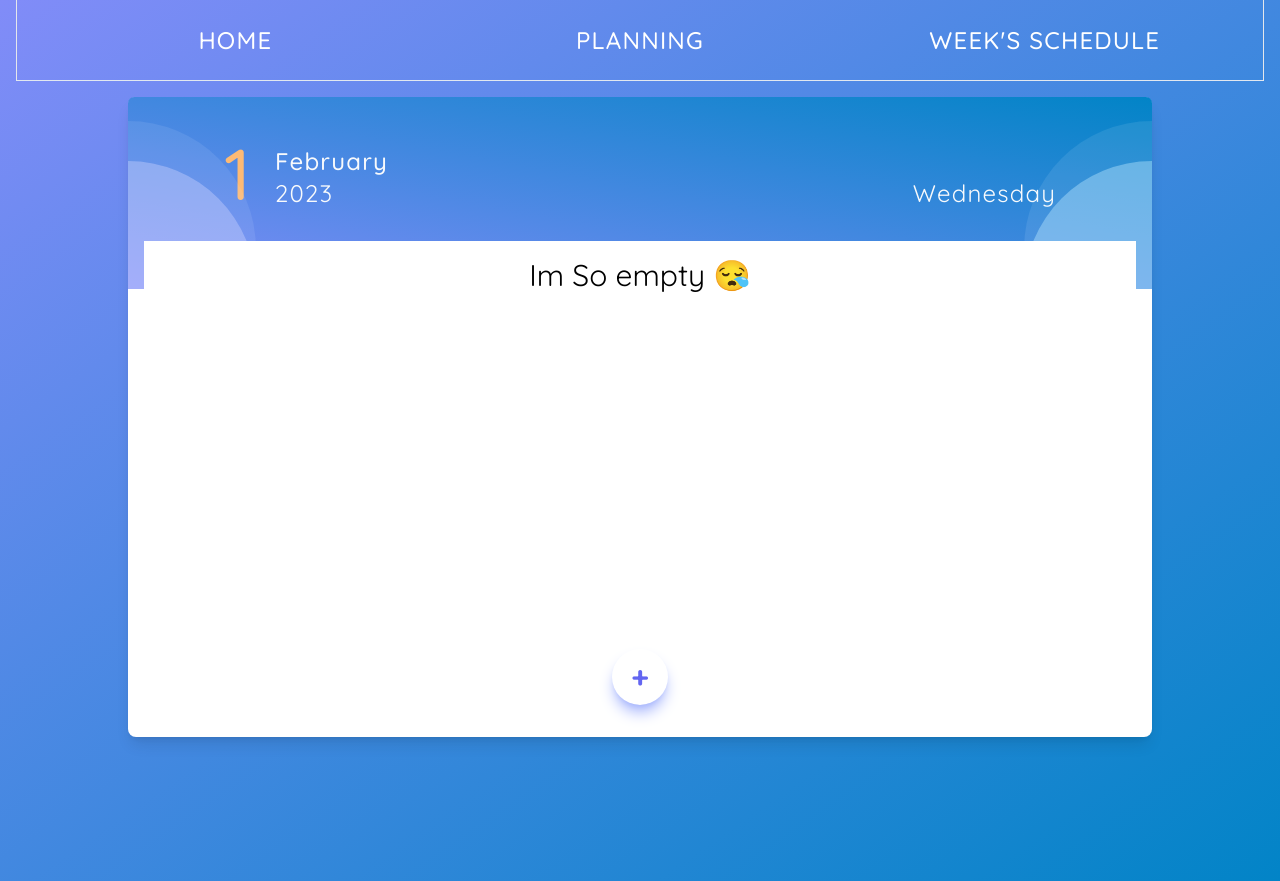
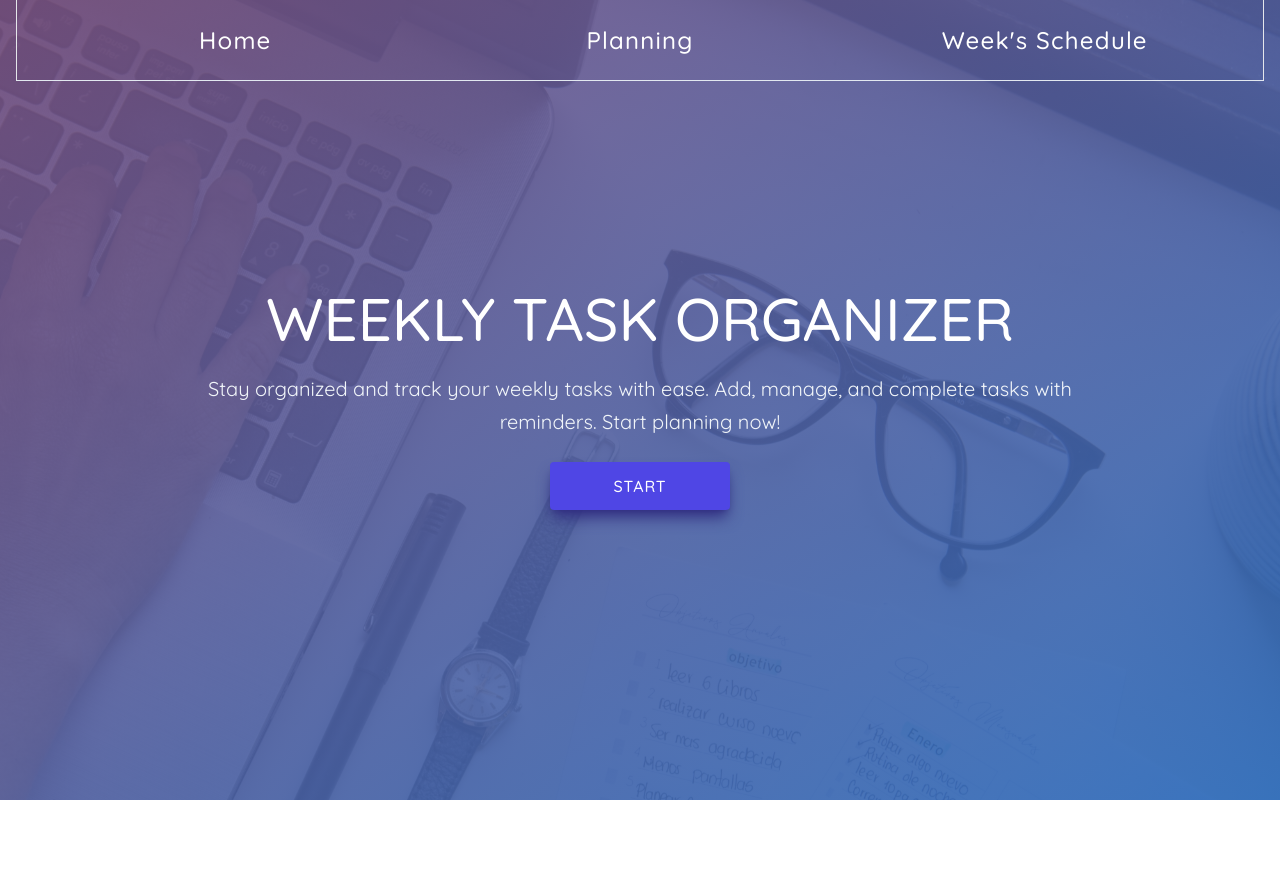
Before and after one commit to RedouaneAjgagal/weekly-task-organizer, a React (Vite) app: page / in a window 1280 px wide. After the commit the page ends 800 px from the top, so only its background shows below. Built offline with nearby package versions, Linux system fonts and the light colour scheme.

Commit message:
Add home page UI

```diff
--- a/src/App.tsx
+++ b/src/App.tsx
@@ -1,15 +1,17 @@
 import TodoCard from "./components/TodoCard"
 import NavbarContainer from "./components/NavbarContainer"
+import Home from "./components/Home"
 
 function App() {
+  const bg = 'from-sky-600 to-indigo-400'
   return (
-    <div className="bg-gradient-to-tl from-sky-600 to-indigo-400">
+    <div className="flex flex-col  min-h-screen bg-hero bg-cover">
       <nav className="flex justify-center md:px-4">
         <NavbarContainer />
       </nav>
-      <main className="flex justify-center min-h-screen py-4 md:p-4">
-        <TodoCard />
-      </main>
+
+      {/* <TodoCard /> */}
+      <Home />
     </div>
   )
 }
--- /dev/null
+++ b/src/components/Home.tsx
@@ -0,0 +1,15 @@
+import img from '../assets/home-page.jpg'
+const Home = () => {
+    return (
+        <main className="text-center flex flex-col items-center">
+            <div className='flex flex-col items-center w-full max-w-4xl gap-6 mt-52 px-2 sm:px-4'>
+                <h1 className='text-5xl uppercase font-medium text-white sm:text-6xl'>Weekly Task Organizer</h1>
+                <p className='text-lg leading-relaxed text-slate-100 sm:text-xl sm:leading-relaxed'>Stay organized and track your weekly tasks with ease. Add, manage, and complete tasks with reminders. Start planning now!</p>
+                <button className='tracking-wider font-medium uppercase py-3 px-16 bg-indigo-600 rounded text-white shadow-lg shadow-indigo-900 ease-in-out duration-300 hover:bg-white hover:text-indigo-700'>Start</button>
+            </div>
+        </main>
+
+    )
+}
+
+export default Home
--- a/src/components/NavbarContainer.tsx
+++ b/src/components/NavbarContainer.tsx
@@ -20,9 +20,9 @@ const NavbarContainer = () => {
         <>
             <button onClick={menuHandler} className={`text-[2rem] px-4 pt-1 pb-2 rounded-b-full transit relative z-40 ${isOpen ? 'bg-slate-700 text-white' : 'bg-white'} md:hidden`}>{isOpen ? <MdOutlineClose /> : <FaGripLines />}</button>
             <ul className={`${isOpen ? 'fixed top-0 min-h-screen z-30 w-full bg-white ease-in-out duration-300' : 'fixed -top-full min-h-screen z-10 w-full bg-white ease-in-out duration-300'} flex flex-col justify-center items-center gap-4 md:top-0 md:flex-row md:min-h-fit md:py-4 md:relative md:max-w-7xl md:w-full md:px-4 md:bg-transparent md:border md:border-b-slate-200 md:border-t-0 md:gap-0`}>
-                <li className='w-full'><a href="#" className='text-2xl font-medium uppercase tracking-wider flex justify-center py-2 ease-out duration-300 hover:bg-gray-300 md:text-white md:hover:bg-indigo-400 '>Home</a></li>
-                <li className='w-full'><a href="#" className='text-2xl font-medium uppercase tracking-wider flex justify-center py-2 ease-out duration-300 hover:bg-gray-300 md:text-white md:hover:bg-indigo-400 '>planning</a></li>
-                <li className='w-full'><a href="#" className='text-2xl font-medium uppercase tracking-wider flex justify-center py-2 ease-out duration-300 hover:bg-gray-300 md:text-white md:hover:bg-indigo-400 '>week's schedule</a></li>
+                <li className='w-full'><a href="#" className='text-2xl font-medium uppercase tracking-wider flex justify-center py-2 ease-out duration-300 hover:bg-gray-300 md:text-white md:hover:bg-indigo-400 md:capitalize'>Home</a></li>
+                <li className='w-full'><a href="#" className='text-2xl font-medium uppercase tracking-wider flex justify-center py-2 ease-out duration-300 hover:bg-gray-300 md:text-white md:hover:bg-indigo-400 md:capitalize'>planning</a></li>
+                <li className='w-full'><a href="#" className='text-2xl font-medium uppercase tracking-wider flex justify-center py-2 ease-out duration-300 hover:bg-gray-300 md:text-white md:hover:bg-indigo-400 md:capitalize'>week's schedule</a></li>
             </ul>
         </>
     )
--- a/src/components/TodoCard.tsx
+++ b/src/components/TodoCard.tsx
@@ -7,6 +7,7 @@ import FormContainer from './FormContainer'
 const TodoCard = () => {
     const { addTodoIsOpen } = useAppSelector(state => state.todoUiReducer);
     return (
+        <main className="flex justify-center min-h-screen py-4 md:p-4">
             <section className="pb-8 bg-white max-w-xl w-full flex flex-col justify-between shadow-lg rounded-lg relative h-full min-h-[40rem] md:max-w-5xl">
                 <div className='flex flex-col gap-8'>
                     <TodoDay />
@@ -15,6 +16,7 @@ const TodoCard = () => {
                 <AddTodoBtn />
                 {addTodoIsOpen ? <FormContainer /> : null}
             </section>
+        </main>
     )
 }
 
--- a/tailwind.config.cjs
+++ b/tailwind.config.cjs
@@ -22,6 +22,9 @@ module.exports = {
       },
       animation: {
         scaleIn: 'scaleIn 0.3s cubic-bezier(0.250, 0.460, 0.450, 0.940) both'
+      },
+      backgroundImage: {
+        'hero': "linear-gradient(to right bottom, rgb(121 83 131 / 90%), rgb(41 105 185 / 90%)), url('./src/assets/home-page.jpg')"
       }
     },
   },
```
Also changed, not shown: src/assets/home-page.jpg (added). Lines whose indentation alone changed are shown as unchanged.
